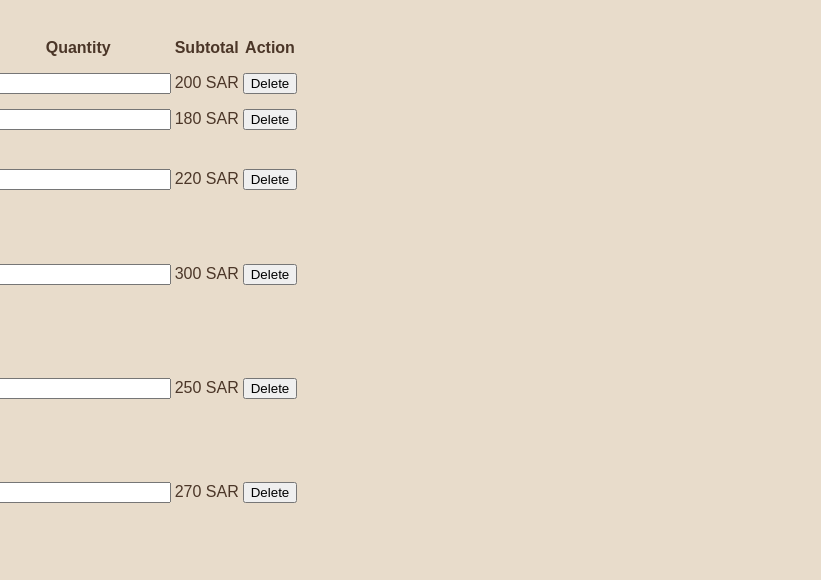
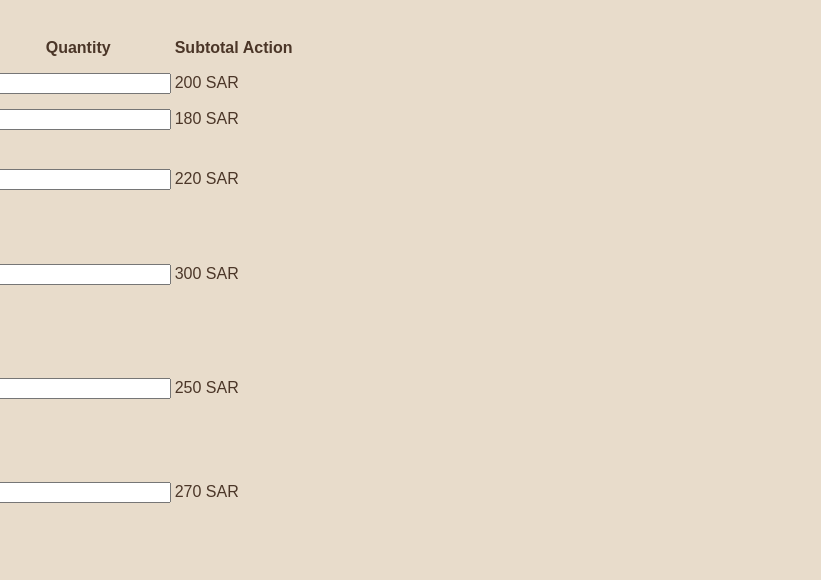
Before and after one commit to aseelaxr71/Aura, a plain HTML site: page cart.html.html in a window 1280 px wide. Shown: the part 195-775 px from the top of the page, 459-1280 px from the left. Drawn offline with Linux system fonts and the light colour scheme.

Commit message:
Update cart.html.html

```diff
--- a/cart.html.html
+++ b/cart.html.html
@@ -45,7 +45,7 @@
                     <td>200 SAR</td>
                     <td> <input type="number" value="1" min="1"></td>
                     <td>200 SAR</td>
-                    <td><button onclick="this.parentElement.parentElement.remove(); calculateTotal()">Delete</button></td>
+
 
                 </tr>
                  <tr>
@@ -55,7 +55,7 @@
                     <td>180 SAR</td>
                     <td> <input type="number" value="1" min="1"></td>
                     <td>180 SAR</td>
-                    <td><button onclick="this.parentElement.parentElement.remove(); calculateTotal()">Delete</button></td>
+
 
                 </tr>
                  <tr>
@@ -65,7 +65,7 @@
                     <td>220SAR</td>
                     <td> <input type="number" value="1" min="1"></td>
                     <td>220 SAR</td>
-                    <td><button onclick="this.parentElement.parentElement.remove(); calculateTotal()">Delete</button></td>
+
 
                 </tr>
                  <tr>
@@ -75,7 +75,6 @@
                     <td>300 SAR</td>
                     <td> <input type="number" value="1" min="1"></td>
                     <td>300 SAR</td>
-                    <td><button onclick="this.parentElement.parentElement.remove(); calculateTotal()">Delete</button></td>
 
                 </tr>
                 <tr>
@@ -85,7 +84,6 @@
                     <td>250 SAR</td>
                     <td> <input type="number" value="1" min="1"></td>
                     <td>250 SAR</td>
-                    <td><button onclick="this.parentElement.parentElement.remove(); calculateTotal()">Delete</button></td>
 
                 </tr>
                 <tr>
@@ -95,7 +93,6 @@
                     <td>270 SAR</td>
                     <td> <input type="number" value="1" min="1"></td>
                     <td>270 SAR</td>
-                    <td><button onclick="this.parentElement.parentElement.remove(); calculateTotal()">Delete</button></td>
 
                 </tr>
             </tbody>
```
